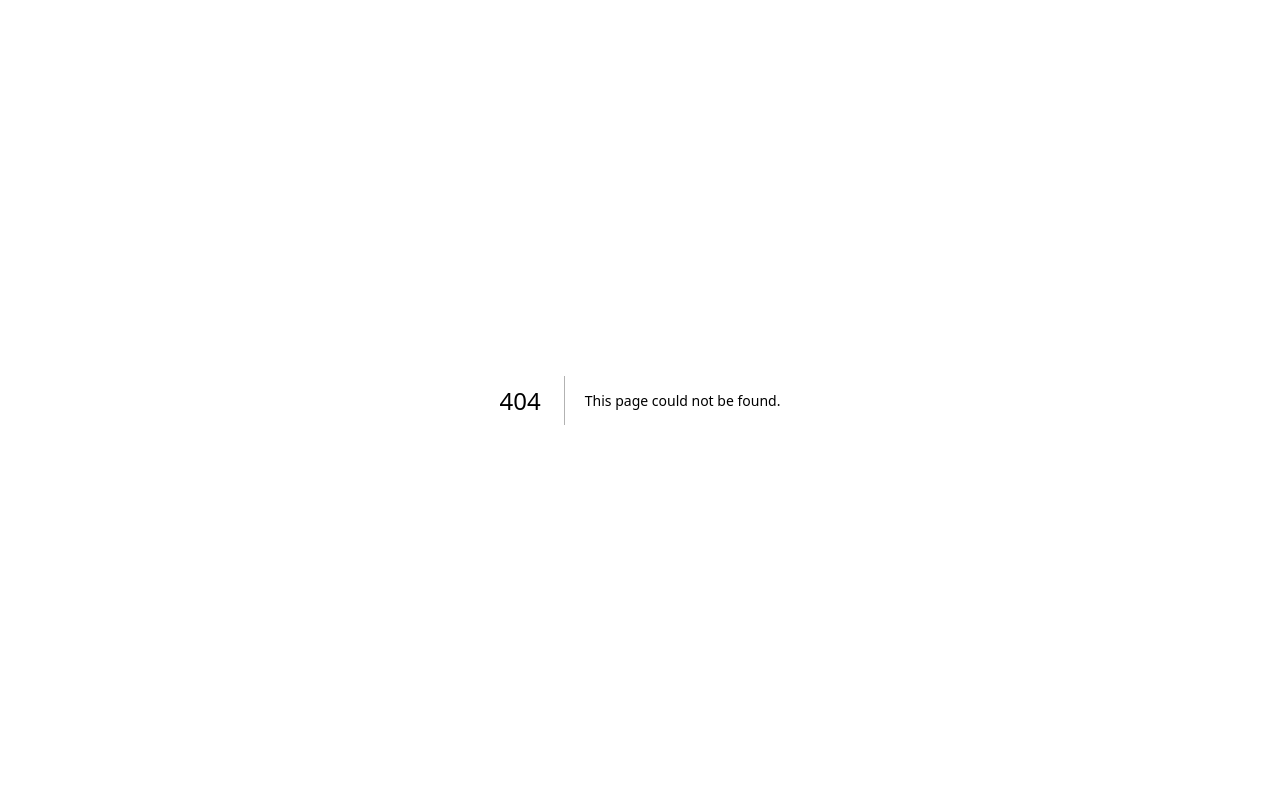
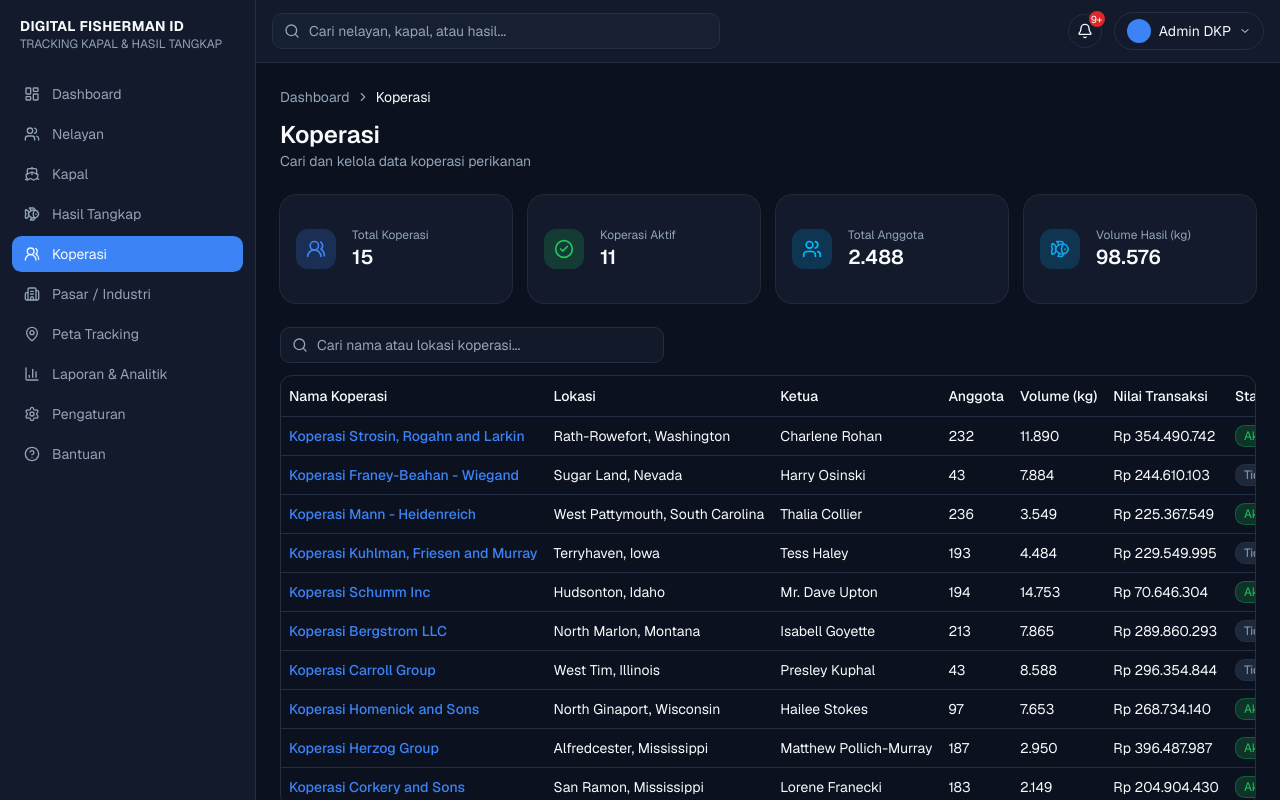
Before and after one commit to dafam25/KIPT, a Next.js app: page /koperasi in a window 1280 px wide. Before the commit this address had no page. Built offline with nearby package versions, Linux system fonts and the light colour scheme.

Commit message:
Add Koperasi list page

```diff
--- /dev/null
+++ b/app/(dashboard)/koperasi/page.tsx
@@ -0,0 +1,64 @@
+'use client';
+
+import Link from 'next/link';
+import { UsersRound, CheckCircle2, Users, Fish } from 'lucide-react';
+import { useData } from '@/context/data-context';
+import { PageHeader } from '@/components/shared/page-header';
+import { DataTable, type DataTableColumn } from '@/components/shared/data-table';
+import { StatusBadge } from '@/components/shared/status-badge';
+import { KpiCard } from '@/components/dashboard/kpi-card';
+import type { Koperasi } from '@/lib/types';
+import { formatNumber, formatRupiah } from '@/lib/format';
+
+export default function KoperasiListPage() {
+  const { koperasi } = useData();
+
+  const totalAnggota = koperasi.reduce((sum, k) => sum + k.jumlahAnggota, 0);
+  const totalVolume = koperasi.reduce((sum, k) => sum + k.volumeKg, 0);
+  const aktifCount = koperasi.filter((k) => k.status === 'Aktif').length;
+
+  const columns: DataTableColumn<Koperasi>[] = [
+    {
+      header: 'Nama Koperasi',
+      cell: (k) => (
+        <Link href={`/koperasi/${k.id}`} className="font-medium text-primary hover:underline">
+          {k.nama}
+        </Link>
+      ),
+    },
+    { header: 'Lokasi', cell: (k) => k.lokasi },
+    { header: 'Ketua', cell: (k) => k.ketua },
+    { header: 'Anggota', cell: (k) => formatNumber(k.jumlahAnggota) },
+    { header: 'Volume (kg)', cell: (k) => formatNumber(k.volumeKg) },
+    { header: 'Nilai Transaksi', cell: (k) => formatRupiah(k.nilaiTransaksi) },
+    {
+      header: 'Status',
+      cell: (k) => (
+        <StatusBadge label={k.status} tone={k.status === 'Aktif' ? 'success' : 'muted'} />
+      ),
+    },
+  ];
+
+  return (
+    <div className="space-y-6">
+      <PageHeader
+        crumbs={[{ label: 'Dashboard', href: '/dashboard' }, { label: 'Koperasi' }]}
+        title="Koperasi"
+        description="Cari dan kelola data koperasi perikanan"
+      />
+      <div className="grid grid-cols-1 gap-4 sm:grid-cols-2 lg:grid-cols-4">
+        <KpiCard icon={UsersRound} label="Total Koperasi" value={formatNumber(koperasi.length)} accent="blue" />
+        <KpiCard icon={CheckCircle2} label="Koperasi Aktif" value={formatNumber(aktifCount)} accent="green" />
+        <KpiCard icon={Users} label="Total Anggota" value={formatNumber(totalAnggota)} accent="cyan" />
+        <KpiCard icon={Fish} label="Volume Hasil (kg)" value={formatNumber(totalVolume)} accent="purple" />
+      </div>
+      <DataTable
+        data={koperasi}
+        columns={columns}
+        getRowKey={(k) => k.id}
+        searchPlaceholder="Cari nama atau lokasi koperasi..."
+        filterFn={(k, q) => k.nama.toLowerCase().includes(q) || k.lokasi.toLowerCase().includes(q)}
+      />
+    </div>
+  );
+}
```
